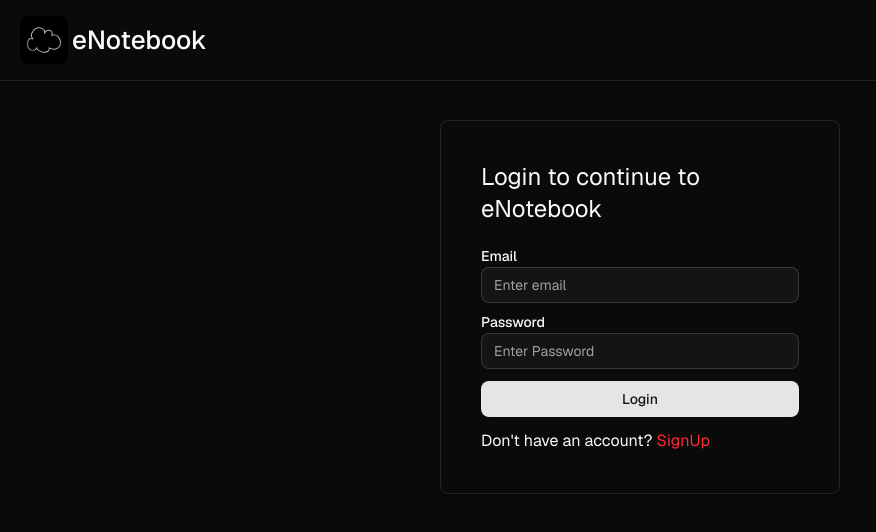
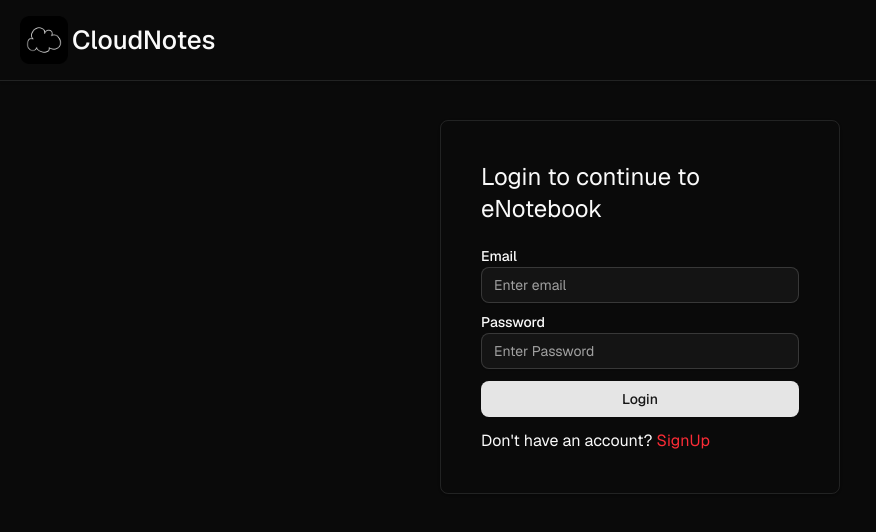
Before and after one commit to Anuragkadam13/eNotebook_frontend, a React (Vite) app: page /login in a window 1280 px wide. Shown: the top 532 px of the page, without its empty margins (0-876 px from the left). Built offline with nearby package versions, Linux system fonts and the light colour scheme.

Commit message:
logo navbar

```diff
--- a/src/components/Navbar.jsx
+++ b/src/components/Navbar.jsx
@@ -27,7 +27,7 @@ const Navbar = () => {
       <nav className="px-5 py-4 flex items-center justify-between font-medium shadow bg-white dark:bg-[#0A0A0A] dark:border-b">
         <div className="flex items-center gap-1 ">
           <img src={logo} className="h-12" alt="" />
-          <h1 className=" text-[26px]">eNotebook</h1>
+          <h1 className=" text-[26px]">CloudNotes</h1>
         </div>
 
         {localStorage.getItem("token") ? (
```
